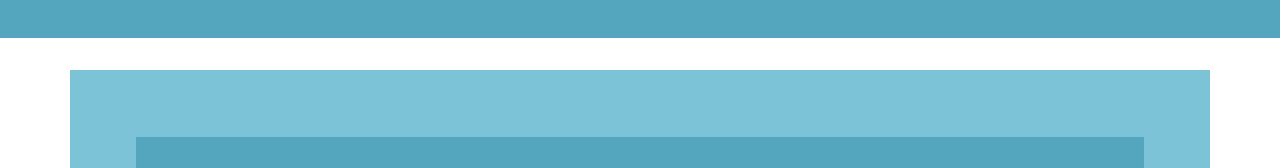
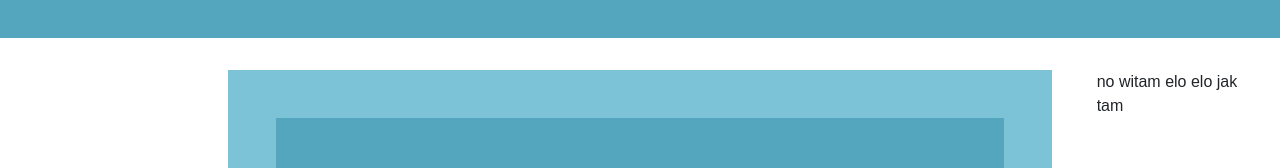
Before and after one commit to DominikSnarski/kursytutoriale, a React (Create React App) app in the folder KursyTutoriale.WebApp/ClientApp/: page / in a window 1280 px wide. Shown: the part 381-549 px from the top of the page. Built offline with nearby package versions, Linux system fonts and the light colour scheme.

Commit message:
Prepered main page layout for newsfeed

```diff
--- a/KursyTutoriale.WebApp/ClientApp/src/App.js
+++ b/KursyTutoriale.WebApp/ClientApp/src/App.js
@@ -9,6 +9,7 @@ import ShowPagination from './components/List/ShowPagination';
 import SignInForm from './components/LoginForms/SignInForm';
 import SignUpForm from './components/LoginForms/SignUpForm';
 import Footer from './components/Footer/Footer';
+import NewsFeed from './components/NewsFeed/NewsFeed';
 
 const App = () => {
 
@@ -20,11 +21,22 @@ const App = () => {
 
 	return (
 		<Fragment>
-			<NavBar toggleSignIn={toggleSignIn} toggleSignUp={toggleSignUp}/>
-			{showSignIn && <SignInForm/>}
-			{showSignUp && <SignUpForm/>}
+			<NavBar toggleSignIn={toggleSignIn} toggleSignUp={toggleSignUp} />
+			{showSignIn && <SignInForm />}
+			{showSignUp && <SignUpForm />}
 			<main className="my-5 py-5" id="Home">
 				<Search />
+				<Container fluid>
+					{/* Row must be in a container with fluid parameter
+						'cus it prevents Row from making a horizontal side bar */}
+				<Row>
+
+					<Col>
+					{/* This Col should be empty so the content is nicely centered.
+						Please leave it empty */}
+					</Col>
+
+					<Col xs={8}>
 						<Container className="px-0">
 							<Jumbotron fluid className="Container">
 								<Featured />
@@ -36,8 +48,16 @@ const App = () => {
 								</Row>
 							</Jumbotron>
 						</Container>
+					</Col>
+
+					<Col>
+						<NewsFeed />
+					</Col>
+
+				</Row>
+				</Container>
 			</main>
-			<Footer/>
+			<Footer />
 		</Fragment>
 	);
 }
--- /dev/null
+++ b/KursyTutoriale.WebApp/ClientApp/src/components/NewsFeed/NewsFeed.js
@@ -0,0 +1,17 @@
+import React from 'react';
+import "./style.css";
+
+
+import {
+    Container, Row, Col, NavItem, NavLink
+} from 'reactstrap';
+
+
+const Footer = () => (
+    <Container fluid className="newsFeed">
+        no witam elo elo
+        jak tam
+    </Container>
+);
+
+export default Footer;
```
Also changed, not shown: KursyTutoriale.WebApp/ClientApp/src/components/NewsFeed/style.css (added). Lines whose indentation alone changed are shown as unchanged.
